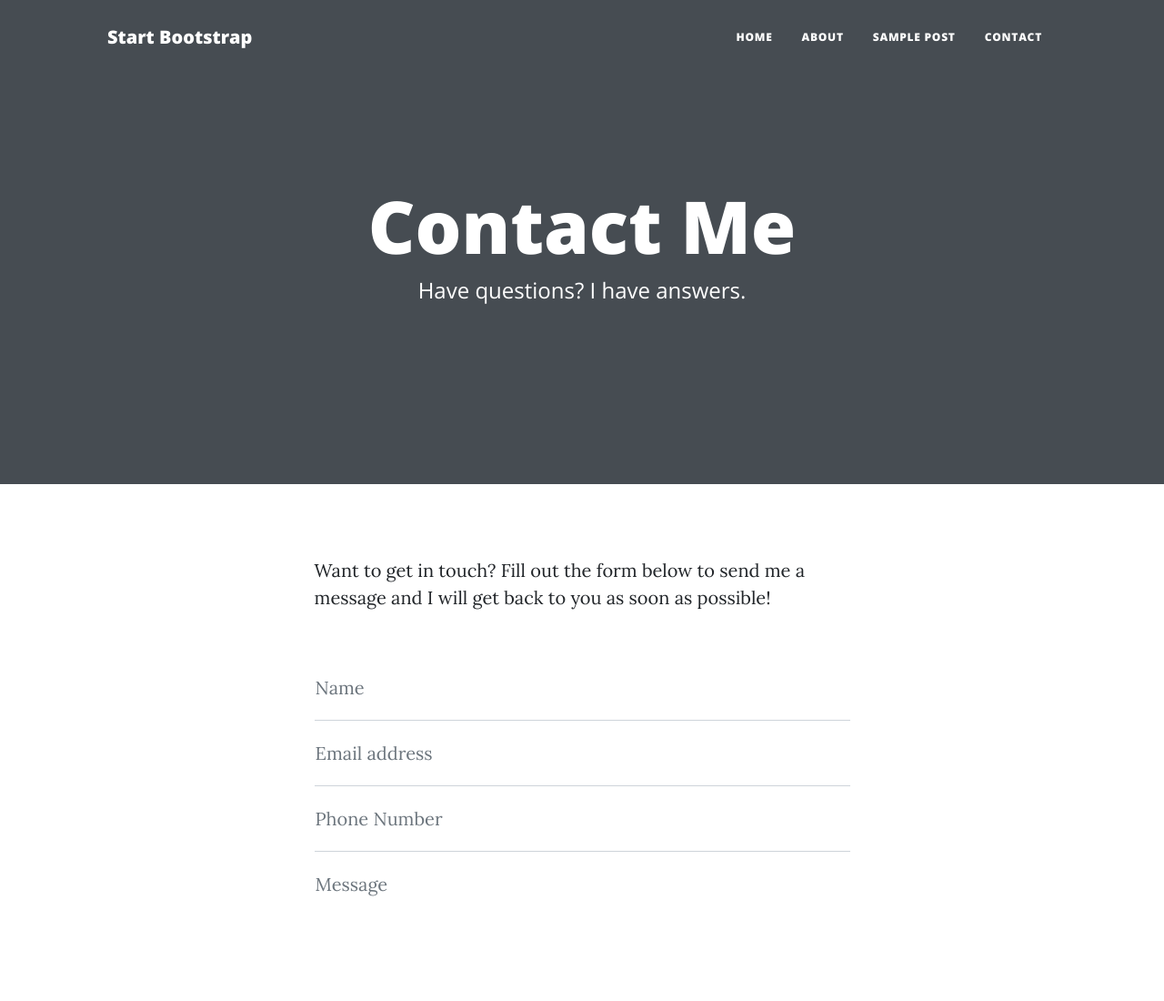
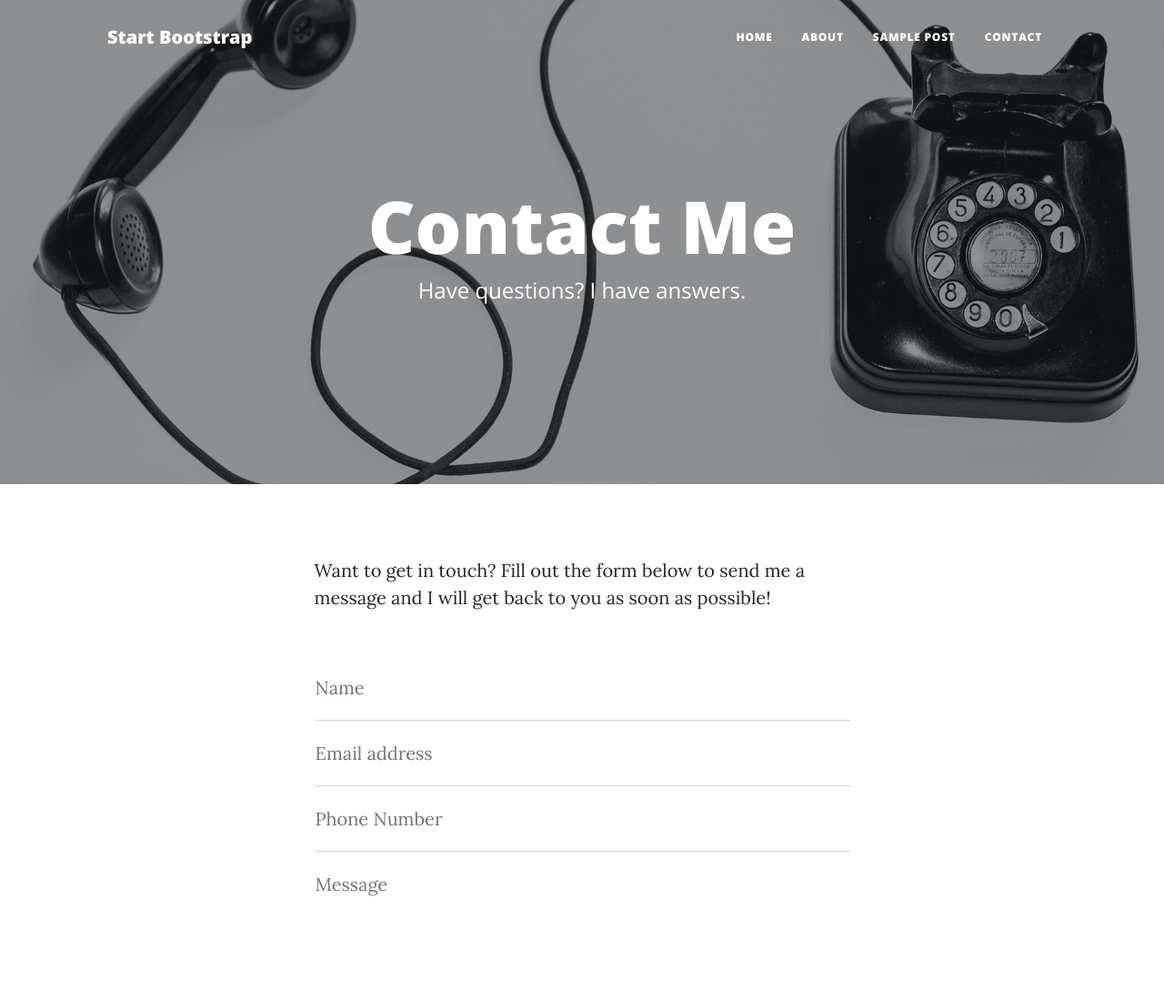
Before and after one commit to ella77uyb/is201final, a plain HTML site: page contact.html in a window 1280 px wide. Shown: the top 1100 px of the page at 91% size. Drawn offline with nearby package versions, Linux system fonts and the light colour scheme.

Commit message:
Update contact.html

```diff
--- a/contact.html
+++ b/contact.html
@@ -35,7 +35,7 @@
             </div>
         </nav>
         <!-- Page Header-->
-        <header class="masthead" style="background-image: url('assets/contact-bg.jpg')">
+        <header class="masthead" style="background-image: url('contact-bg.jpg')">
             <div class="container position-relative px-4 px-lg-5">
                 <div class="row gx-4 gx-lg-5 justify-content-center">
                     <div class="col-md-10 col-lg-8 col-xl-7">
```
